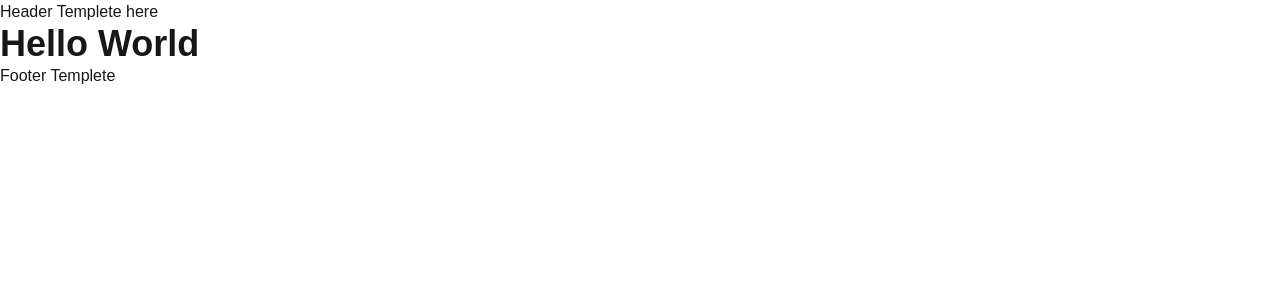
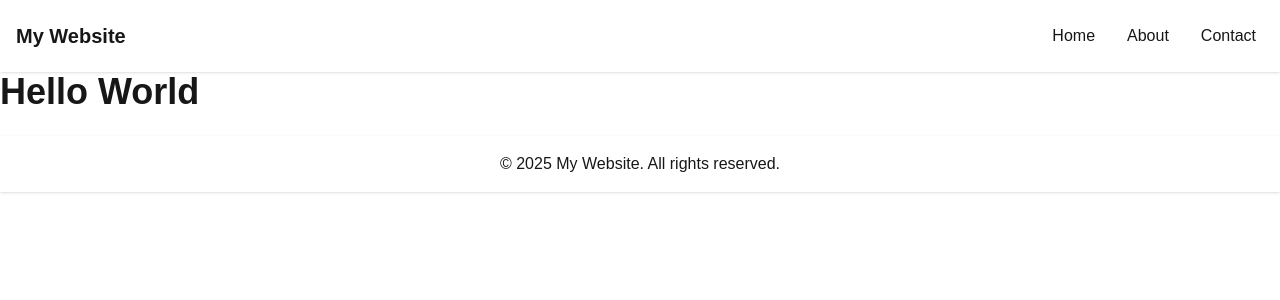
Before and after one commit to devfardin/Next.js-Learning-Journey-, a Next.js app: page / in a window 1280 px wide. Shown: the top 300 px of the page. Built offline with nearby package versions, Linux system fonts and the light colour scheme.

Commit message:
create header and footer

```diff
--- /dev/null
+++ b/src/app/(DashboardLayout)/component/Button.js
@@ -0,0 +1,16 @@
+"use client";
+import React from 'react'
+import { useState } from "react";
+import { Menu, X } from "lucide-react";
+const Button = () => {
+  return (
+    <button
+    className="md:hidden"
+    onClick={() => setSidebarOpen(false)}
+  >
+    <X size={24} />
+  </button>
+  )
+}
+
+export default Button
--- a/src/app/(DashboardLayout)/dashboard/page.js
+++ b/src/app/(DashboardLayout)/dashboard/page.js
@@ -1,11 +1,11 @@
 import React from 'react'
 
-const page = () => {
+const DashboardLayout = () => {
   return (
     <div>
-      DashboardLayout
+      Dashboard Layout
     </div>
   )
 }
 
-export default page
+export default DashboardLayout
--- /dev/null
+++ b/src/app/(DashboardLayout)/dashboard/settings/page.js
@@ -0,0 +1,11 @@
+import React from 'react'
+
+const page = () => {
+  return (
+    <div>
+      User settings
+    </div>
+  )
+}
+
+export default page
--- a/src/app/(DashboardLayout)/layout.js
+++ b/src/app/(DashboardLayout)/layout.js
@@ -1,5 +1,4 @@
 "use client";
-
 import { useState } from "react";
 import Link from "next/link";
 import { Menu, X } from "lucide-react";
@@ -8,7 +7,7 @@ export default function DashboardLayout({ children }) {
   const [isSidebarOpen, setSidebarOpen] = useState(false);
 
   return (
-    <div className="flex h-screen bg-gray-100 gap-5">
+    <div className="flex h-screen bg-gray-100 gap-x-5">
       {/* Sidebar */}
       <aside
         className={`fixed inset-y-0 left-0 w-64 bg-white shadow-lg transform transition-transform ${
@@ -46,7 +45,7 @@ export default function DashboardLayout({ children }) {
       </aside>
 
       {/* Main Content */}
-      <div className="flex flex-col flex-1 ">
+      <div className="flex flex-col flex-1">
         {/* Header */}
         <header className="bg-white shadow p-4 flex justify-between items-center">
           <button
--- /dev/null
+++ b/src/app/(MainLayout)/components/Footer.js
@@ -0,0 +1,9 @@
+export function Footer() {
+    return (
+      <footer className="bg-white text-center p-4 shadow mt-6">
+        <div className="container mx-auto">
+          <p>&copy; {new Date().getFullYear()} My Website. All rights reserved.</p>
+        </div>
+      </footer>
+    );
+  }
--- /dev/null
+++ b/src/app/(MainLayout)/components/Header.js
@@ -0,0 +1,24 @@
+'use client'
+import Link from "next/link";
+import { Menu } from "lucide-react";
+import { useState } from "react";
+
+export function Header() {
+  const [isOpen, setIsOpen] = useState(false);
+
+  return (
+    <header className="bg-white shadow p-4">
+      <div className="container mx-auto flex justify-between items-center">
+        <button className="md:hidden" onClick={() => setIsOpen(!isOpen)}>
+          <Menu size={24} />
+        </button>
+        <h1 className="text-xl font-bold">My Website</h1>
+        <nav className={`md:flex space-x-4 ${isOpen ? "block" : "hidden"}`}>
+          <Link href="/" className="p-2 hover:text-blue-600">Home</Link>
+          <Link href="/about" className="p-2 hover:text-blue-600">About</Link>
+          <Link href="/contact" className="p-2 hover:text-blue-600">Contact</Link>
+        </nav>
+      </div>
+    </header>
+  );
+}
--- a/src/app/(MainLayout)/layout.js
+++ b/src/app/(MainLayout)/layout.js
@@ -1,13 +1,15 @@
 import React from 'react'
+import { Header } from './components/Header'
+import { Footer } from './components/Footer'
 
 const MainLayout = ({children}) => {
   return (
     <div>
-        <header>Header Templete here</header>
+        <Header/>
       {
         children
       }
-      <footer>Footer Templete</footer>
+      <Footer/>
     </div>
   )
 }
```
